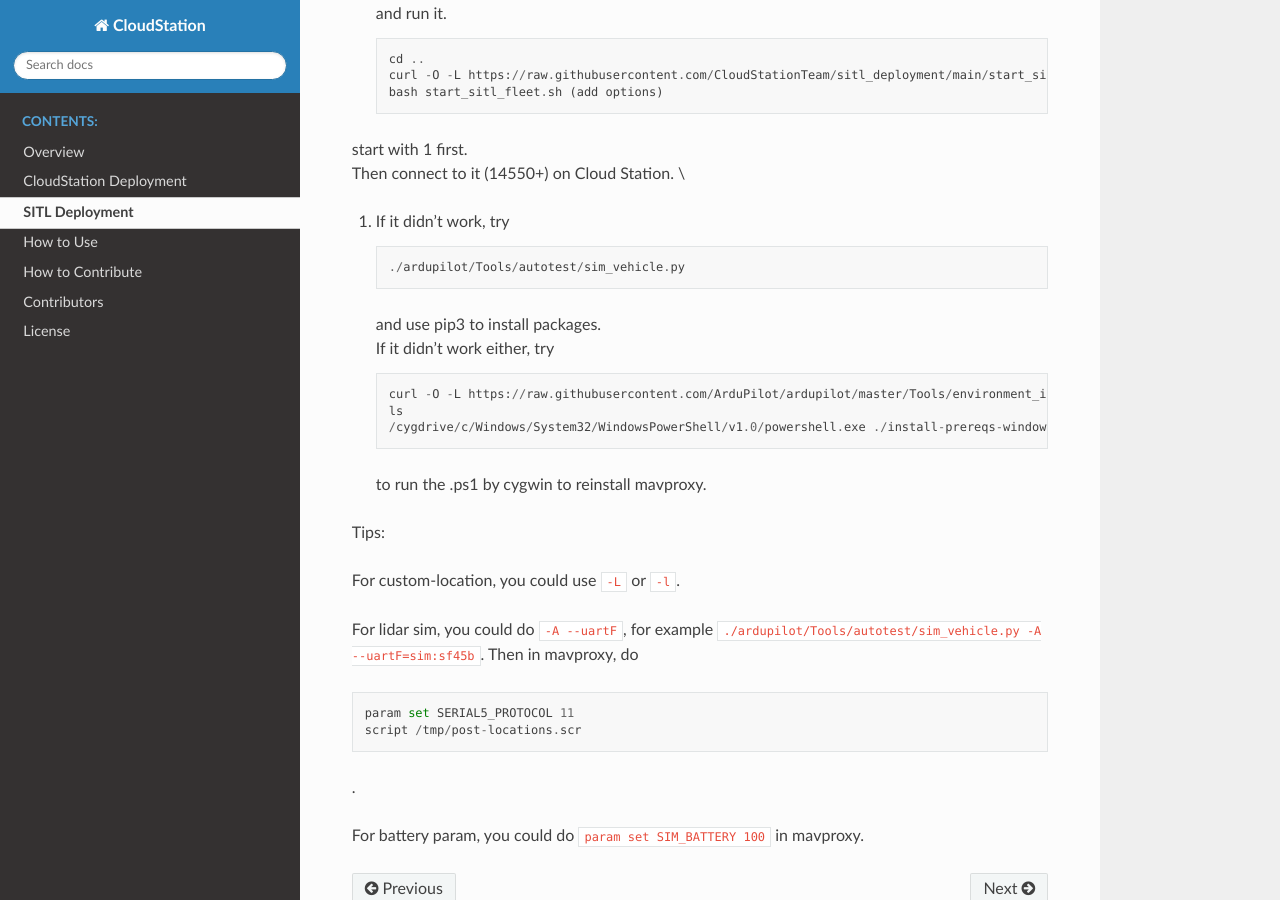
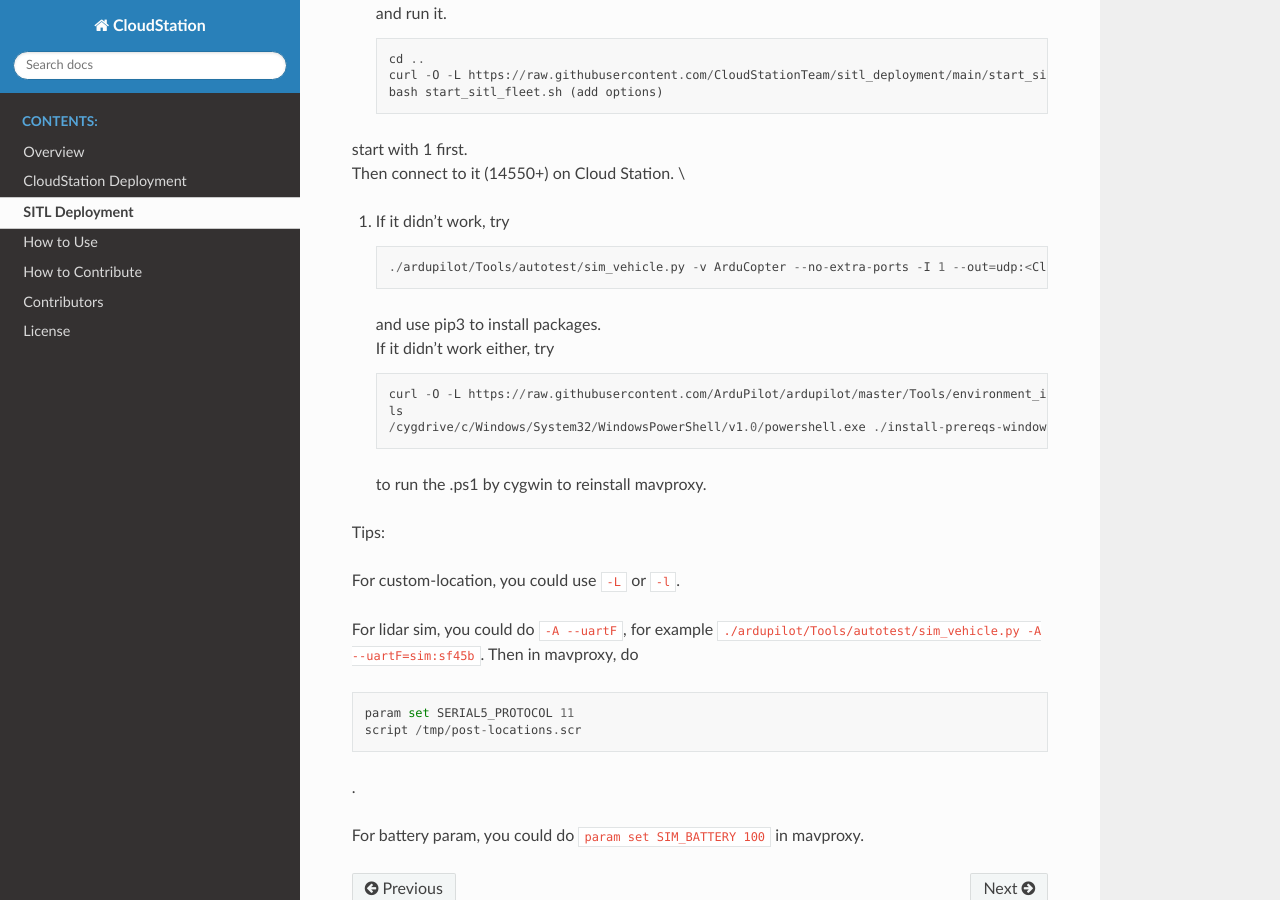
Before and after one commit to CloudStationTeam/docs, a Sphinx documentation site: the page built from source/sitl.md, in a window 1280 px wide and 900 px high, scrolled down 575 px. Built offline with Sphinx 7.4.7 and the Read the Docs theme 2.0.0, drawn with Linux system fonts in a browser that asks for light colours.

Commit message:
Update sitl.md

````diff
--- a/source/sitl.md
+++ b/source/sitl.md
@@ -27,7 +27,7 @@
 
 5. If it didn't work, try
     ```
-    ./ardupilot/Tools/autotest/sim_vehicle.py
+    ./ardupilot/Tools/autotest/sim_vehicle.py -v ArduCopter --no-extra-ports -I 1 --out=udp:<CloudStationIP:14550>
     ```
     and use pip3 to install packages. \
    If it didn't work either, try
````
